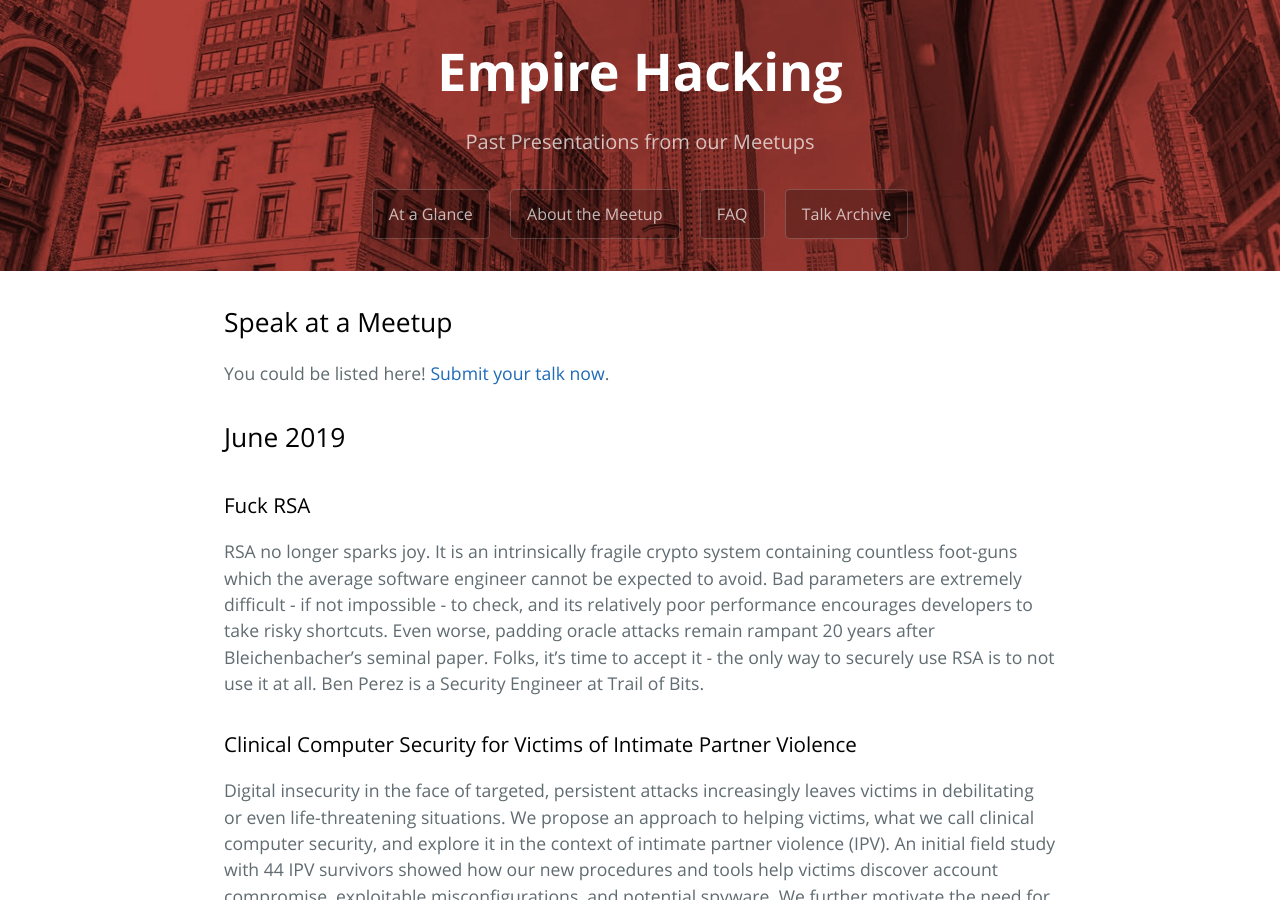
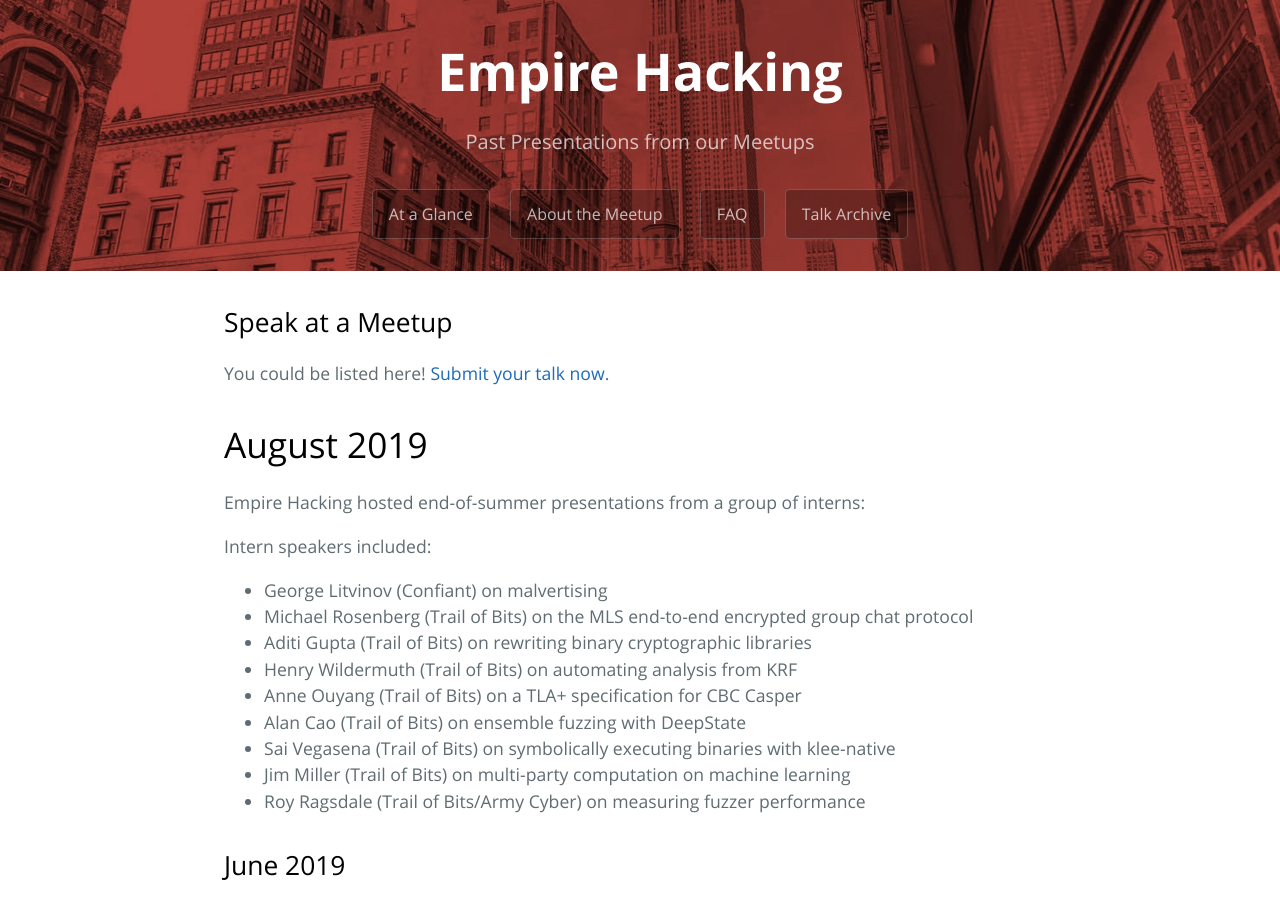
Before and after one commit to trailofbits/empirehacking.nyc, a Jekyll site: the page built from archive.md, in a window 1280 px wide and 900 px high. Built offline with Jekyll 4.4.1, drawn with Linux system fonts in a browser that asks for light colours; comment, search, counter and statistics services are not loaded.

Commit message:
Update archive.md

```diff
--- a/archive.md
+++ b/archive.md
@@ -8,6 +8,21 @@ permalink: /archive/
 ## Speak at a Meetup
 
 You could be listed here! [Submit your talk now](/about/#speak-at-a-meetup).
+
+# August 2019
+
+Empire Hacking hosted end-of-summer presentations from a group of interns:
+
+Intern speakers included:
+* George Litvinov (Confiant) on malvertising
+* Michael Rosenberg (Trail of Bits) on the MLS end-to-end encrypted group chat protocol
+* Aditi Gupta (Trail of Bits) on rewriting binary cryptographic libraries
+* Henry Wildermuth (Trail of Bits) on automating analysis from KRF
+* Anne Ouyang (Trail of Bits) on a TLA+ specification for CBC Casper
+* Alan Cao (Trail of Bits) on ensemble fuzzing with DeepState
+* Sai Vegasena (Trail of Bits) on symbolically executing binaries with klee-native
+* Jim Miller (Trail of Bits) on multi-party computation on machine learning
+* Roy Ragsdale (Trail of Bits/Army Cyber) on measuring fuzzer performance
 
 ## June 2019
 
```
